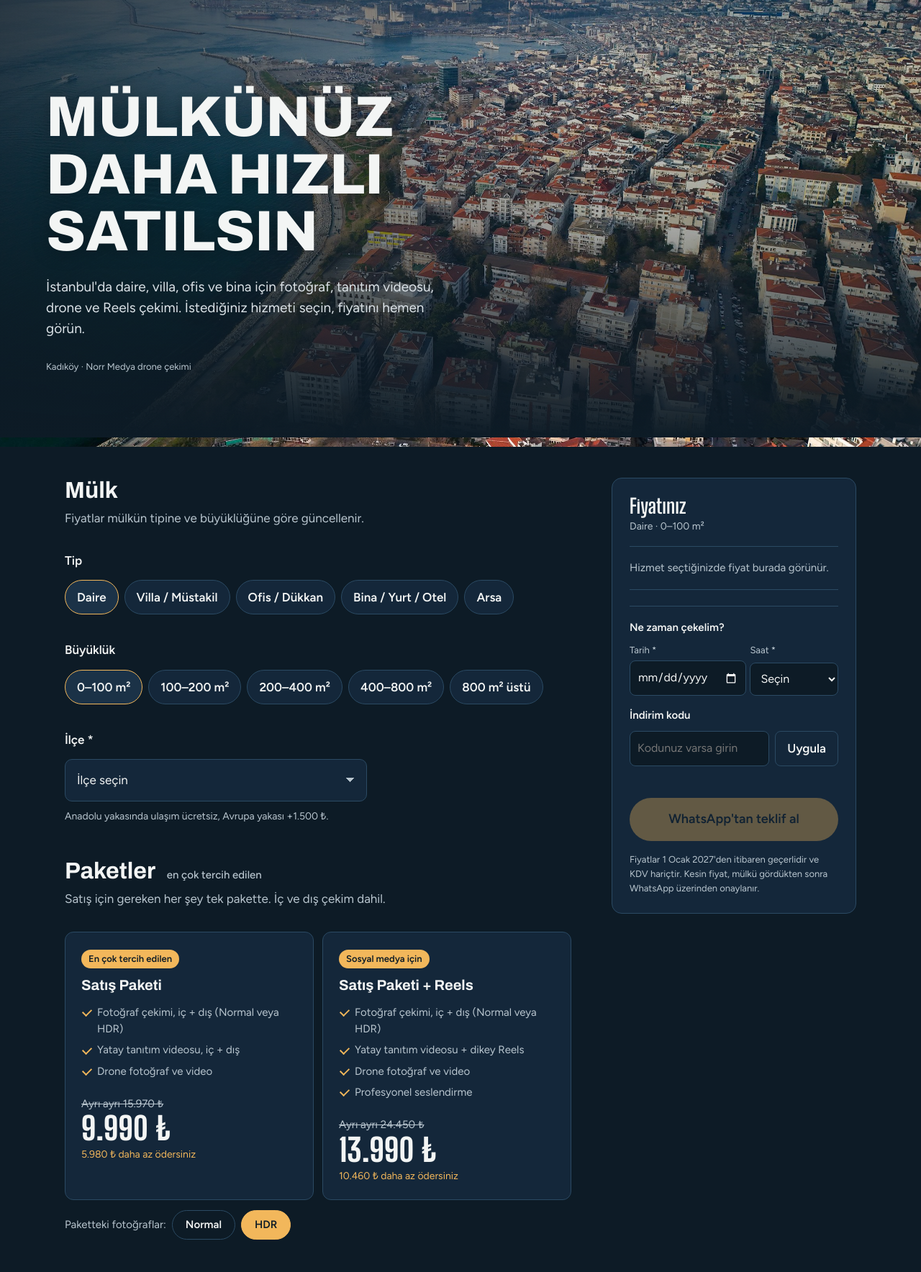
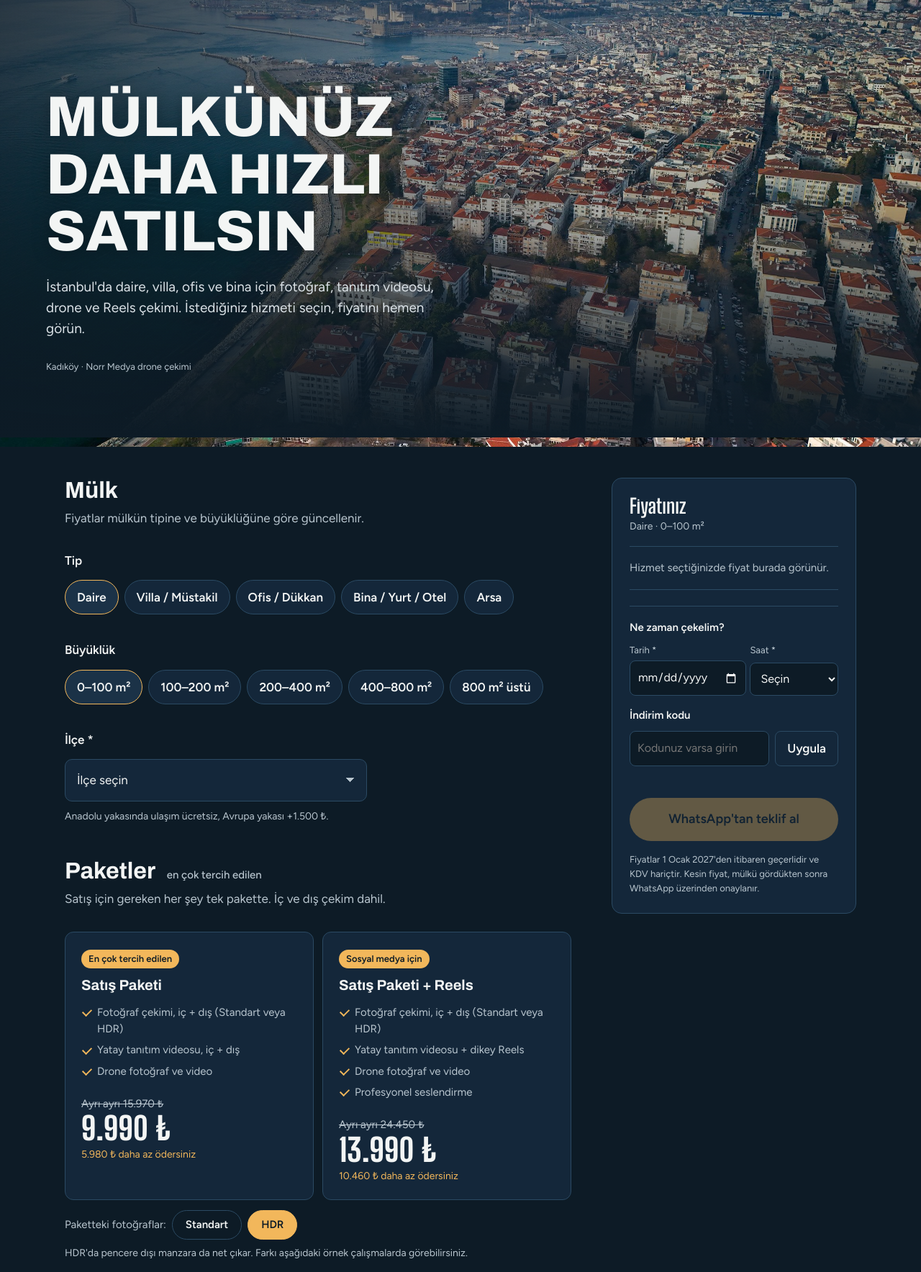
Before and after one commit to norrmedya/norrmedya-site, a plain HTML site: page gayrimenkul/index.html in a window 1280 px wide. Shown: the part 128-1896 px from the top of the page at 72% size. Drawn offline with Linux system fonts and the light colour scheme.

Commit message:
Standart (tek pozlama) iç mekan fotoğrafları, Normal yerine Standart terimi, galeri HDR/Standart filtreleri
Co-Authored-By: Claude Opus 5.5 <noreply@anthropic.com>
Claude-Session: https://claude.ai/code/session_016p41smyfsMVMWBq3crNDuQ

```diff
--- a/gayrimenkul/index.html
+++ b/gayrimenkul/index.html
@@ -269,6 +269,7 @@
       <div class="opts wide" id="hizmet"></div>
       <div class="sub" id="fotoSub">
         <p class="hint" style="margin:0 0 10px">Fotoğraf türü</p>
+        <p class="hint" style="margin:0 0 12px">Standart: tek pozlama, doğal ışıkta temiz kareler. HDR: her kare birden fazla pozlamanın birleşimi; pencere dışındaki manzara ve iç mekan aynı anda net görünür.</p>
         <div class="opts" id="fotoTur"></div>
       </div>
     </section>
@@ -317,7 +318,8 @@
     <button type="button" data-f="hepsi" aria-pressed="true">Hepsi</button>
     <button type="button" data-f="video" aria-pressed="false">Videolar</button>
     <button type="button" data-f="drone" aria-pressed="false">Drone</button>
-    <button type="button" data-f="ic" aria-pressed="false">İç mekan</button>
+    <button type="button" data-f="hdr" aria-pressed="false">İç mekan · HDR</button>
+    <button type="button" data-f="standart" aria-pressed="false">İç mekan · Standart</button>
   </div>
   <div class="gal" id="gal"></div>
 </section>
@@ -363,14 +365,14 @@ const AYAR = {
     {id:"reels", ad:"Reels / dikey video", aciklama:"Instagram ve TikTok için satış videosu", fiyat:5990, video:true, img:"img/reels-bagdat.jpg"}
   ],
   fotoTurleri: [
-    {id:"normal", ad:"Normal", fiyat:3990},
+    {id:"normal", ad:"Standart", fiyat:3990},
     {id:"hdr",    ad:"HDR",    fiyat:4990}
   ],
   paketler: [
     {id:"satis", ad:"Satış Paketi", etiket:"En çok tercih edilen", fiyat:{normal:8990, hdr:9990},
-      icerik:["foto","video","drone"], maddeler:["Fotoğraf çekimi, iç + dış (Normal veya HDR)","Yatay tanıtım videosu, iç + dış","Drone fotoğraf ve video"]},
+      icerik:["foto","video","drone"], maddeler:["Fotoğraf çekimi, iç + dış (Standart veya HDR)","Yatay tanıtım videosu, iç + dış","Drone fotoğraf ve video"]},
     {id:"satisPlus", ad:"Satış Paketi + Reels", etiket:"Sosyal medya için", fiyat:{normal:12990, hdr:13990}, sesDahil:true,
-      icerik:["foto","video","drone","reels"], maddeler:["Fotoğraf çekimi, iç + dış (Normal veya HDR)","Yatay tanıtım videosu + dikey Reels","Drone fotoğraf ve video","Profesyonel seslendirme"]}
+      icerik:["foto","video","drone","reels"], maddeler:["Fotoğraf çekimi, iç + dış (Standart veya HDR)","Yatay tanıtım videosu + dikey Reels","Drone fotoğraf ve video","Profesyonel seslendirme"]}
   ],
   indirimKodlari: {"EGE20": 0.20},   // kod: oran (ulaşım hariç tutara uygulanır)
   saatler: ["09:00","10:00","11:00","12:00","13:00","14:00","15:00","16:00","17:00","18:00"],
@@ -406,7 +408,8 @@ AYAR.paketler.forEach(p => $("#paket").insertAdjacentHTML("beforeend",
    <ul>${p.maddeler.map(m => `<li>${m}</li>`).join("")}</ul>
    <span class="was" data-was="${p.id}"></span><span class="now" data-now="${p.id}"></span><span class="save" data-save="${p.id}"></span></label></div>`));
 $("#paket").insertAdjacentHTML("afterend", `<div class="pfoto" role="group" aria-label="Paketteki fotoğraf türü"><span>Paketteki fotoğraflar:</span>
-  <button type="button" data-pf="normal">Normal</button><button type="button" data-pf="hdr">HDR</button></div>
+  <button type="button" data-pf="normal">Standart</button><button type="button" data-pf="hdr">HDR</button></div>
+  <p class="hint" style="margin-top:8px">HDR'da pencere dışı manzara da net çıkar. Farkı aşağıdaki örnek çalışmalarda görebilirsiniz.</p>
   <button type="button" class="clear" id="paketYok" hidden>Paketi kaldır</button>`);
 document.querySelectorAll("[data-pf]").forEach(b => b.addEventListener("click", () => { document.getElementById("fotoTur-" + b.dataset.pf).checked = true; guncelle(); }));
 AYAR.hizmetler.forEach(h => kart($("#hizmet"), "checkbox", "hizmet", h, `<span class="p" data-fiyat="${h.id}"></span>`));
@@ -449,7 +452,7 @@ function hesapla(s){
   let enIyi = null;
   adaylar.forEach(a => {
     const satirlar = []; let top = 0;
-    if (a.paket){ const t = paketFiyat(a.paket, s, c); top += t; satirlar.push([a.paket.ad + " (" + (s.fotoTur === "normal" ? "Normal" : "HDR") + " fotoğraf)", t]); }
+    if (a.paket){ const t = paketFiyat(a.paket, s, c); top += t; satirlar.push([a.paket.ad + " (" + (s.fotoTur === "normal" ? "Standart" : "HDR") + " fotoğraf)", t]); }
     a.kalan.forEach(id => { const f = tekFiyat(id, s, c); top += f.t; satirlar.push([f.ad, f.t]); });
     if (sesIstendi && !(a.paket && a.paket.sesDahil)){ top += ses.sabit; satirlar.push([ses.ad, ses.sabit]); }
     if (!enIyi || top < enIyi.top) enIyi = {top, satirlar, paket:a.paket};
@@ -589,12 +592,16 @@ const ISLER = [
   {tip:"video", kat:["video","drone"], src:"img/reels-arnavutkoy.mp4", poster:"img/reels-arnavutkoy.jpg", ai:true,
     baslik:"Arnavutköy, 14.322 m² arsa", alt:"Yapay zeka destekli Reels · 3D bina modeli, konum anlatımı"},
   {tip:"foto", kat:["drone"], src:"img/g-moda-burun.jpg", baslik:"Moda burnu, Kadıköy", alt:"Drone fotoğraf"},
-  {tip:"foto", kat:["ic"], src:"img/g-salon-2.jpg", baslik:"Boş daire, salon", alt:"İç mekan fotoğraf"},
+  {tip:"foto", kat:["hdr"], src:"img/g-salon-2.jpg", baslik:"Boş daire, salon", alt:"İç mekan · HDR"},
   {tip:"foto", kat:["drone"], src:"img/g-site-havuz.jpg", baslik:"Havuzlu konut sitesi", alt:"Drone fotoğraf"},
-  {tip:"foto", kat:["ic"], src:"img/g-salon-3.jpg", baslik:"Salon ve giriş", alt:"İç mekan fotoğraf"},
+  {tip:"foto", kat:["hdr"], src:"img/g-salon-3.jpg", baslik:"Salon ve giriş", alt:"İç mekan · HDR"},
   {tip:"foto", kat:["drone"], src:"img/g-arsa-deniz.jpg", baslik:"Deniz kenarı araziler", alt:"Drone fotoğraf"},
   {tip:"foto", kat:["drone"], src:"img/g-kadikoy.jpg", baslik:"Kadıköy ve tarihi yarımada", alt:"Drone fotoğraf"},
-  {tip:"foto", kat:["ic"], src:"img/foto-salon.jpg", baslik:"Orman manzaralı salon", alt:"İç mekan fotoğraf"},
+  {tip:"foto", kat:["hdr"], src:"img/foto-salon.jpg", baslik:"Orman manzaralı salon", alt:"İç mekan · HDR"},
+  {tip:"foto", kat:["standart"], src:"img/s-salon-1.jpg", baslik:"Parkeli salon", alt:"İç mekan · Standart"},
+  {tip:"foto", kat:["standart"], src:"img/s-cati-kati.jpg", baslik:"Çatı katı, açık mutfak", alt:"İç mekan · Standart"},
+  {tip:"foto", kat:["standart"], src:"img/s-kapali-balkon.jpg", baslik:"Kapalı balkon", alt:"İç mekan · Standart"},
+  {tip:"foto", kat:["standart"], src:"img/s-mutfak.jpg", baslik:"Mutfak", alt:"İç mekan · Standart"},
   {tip:"foto", kat:["drone"], src:"img/drone-villa.jpg", baslik:"Bahçeli villa", alt:"Drone fotoğraf"}
 ];
 {
```
Also changed, not shown: gayrimenkul/img/s-cati-kati.jpg (added), gayrimenkul/img/s-kapali-balkon.jpg (added), gayrimenkul/img/s-mutfak.jpg (added), gayrimenkul/img/s-salon-1.jpg (added).
